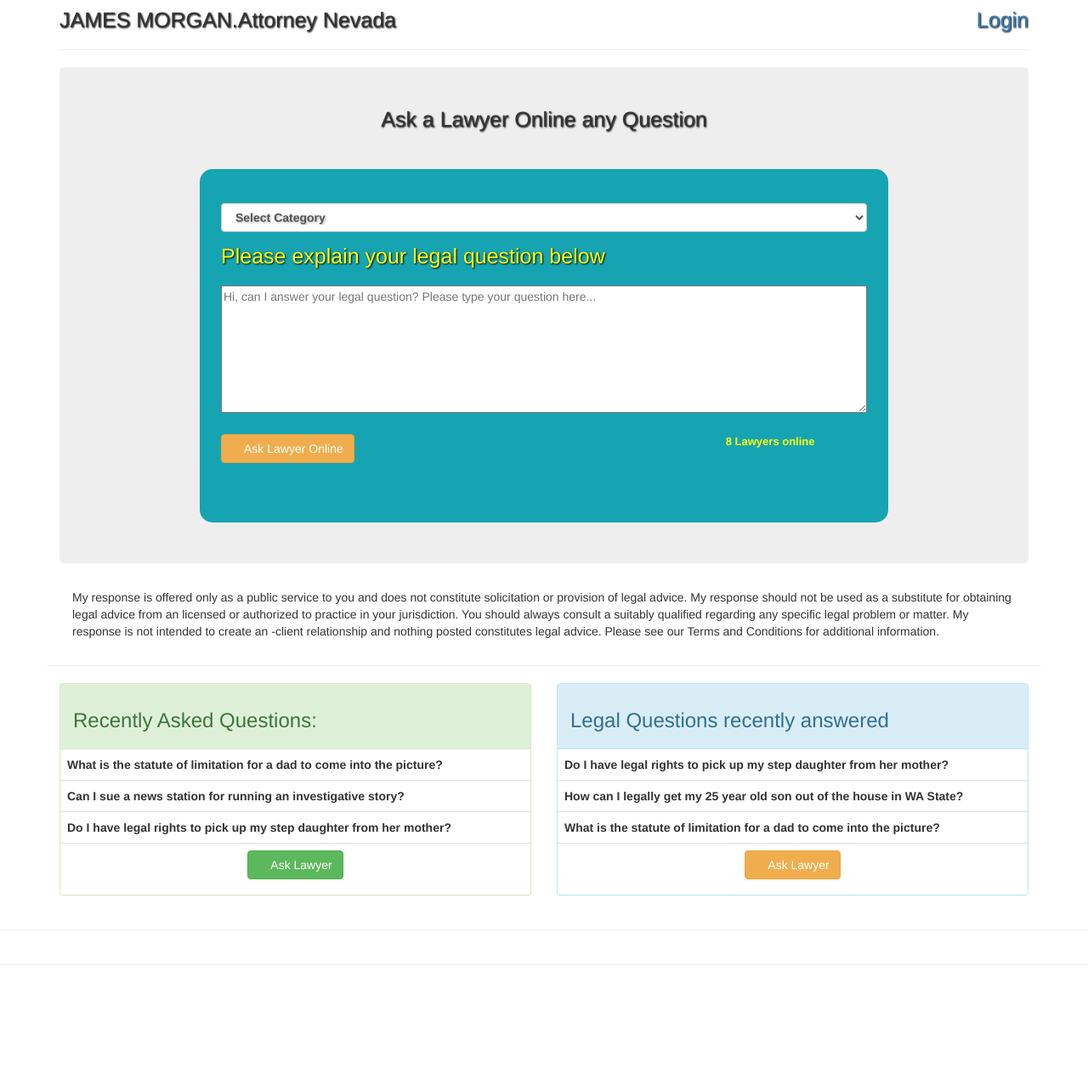
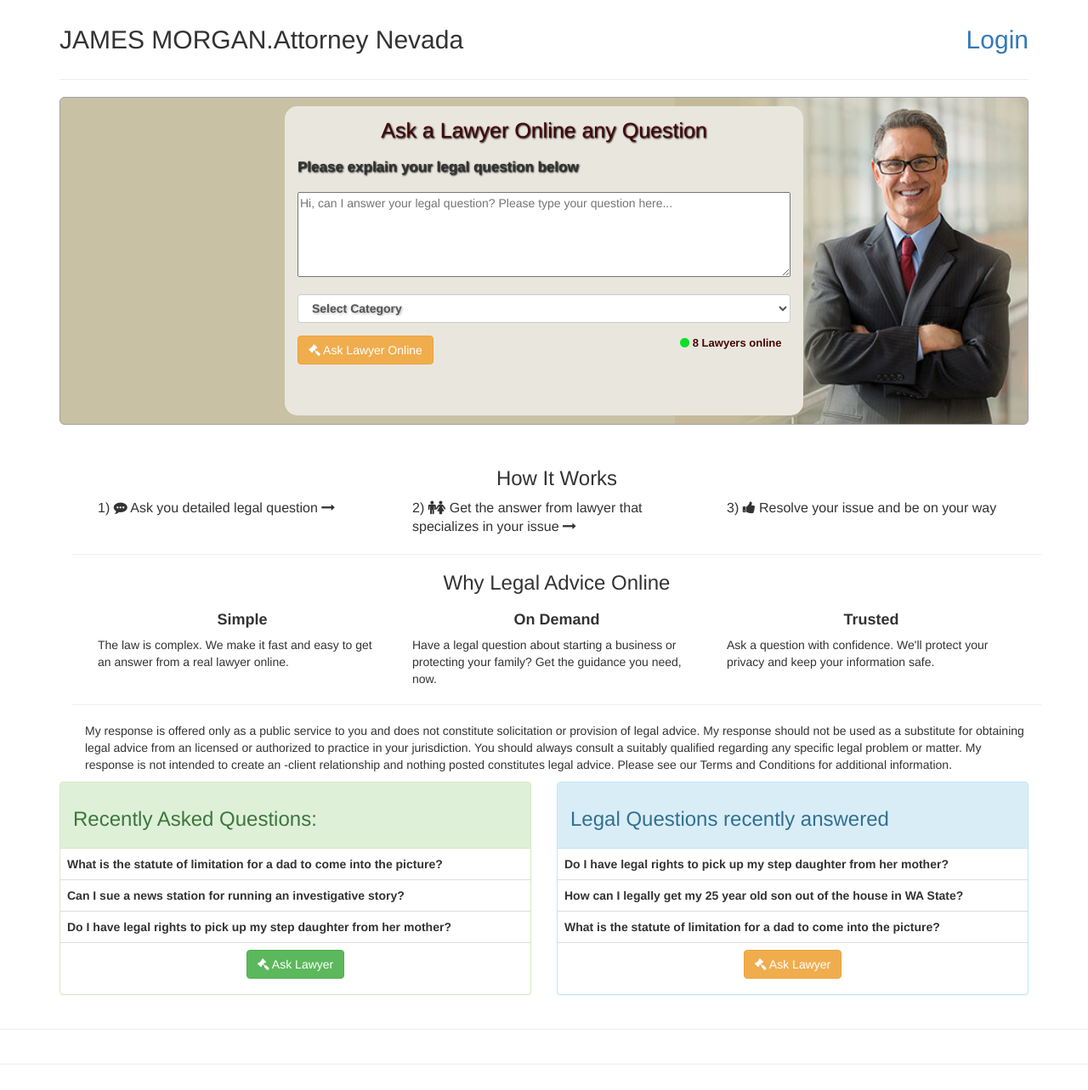
Before and after one commit to Greg0312/JMA-SPLIT, a PHP site: page /JM-test.php in a window 1280 px wide. Shown: the whole page at 85% size. Before the commit the page ends 1136 px from the top, so only its background shows below. Run offline with PHP 8.4, Linux system fonts and the light colour scheme; data that the repository does not hold is empty; some libraries are stand-ins or nearby versions; some web fonts are replaced.

Commit message:
add banners

```diff
--- a/JM-test.php
+++ b/JM-test.php
@@ -24,7 +24,7 @@ $blinkspeed=1000;
 <!-- <link rel="stylesheet" href="css/bootstrap.min.css"> -->
 <link href="css/bootstrap-3.3.4.css" rel="stylesheet" type="text/css">
 <link rel="stylesheet" href="css/font-awesome.css">
-
+<link rel="stylesheet" href="https://maxcdn.bootstrapcdn.com/font-awesome/4.5.0/css/font-awesome.min.css">
 <!-- HTML5 shim and Respond.js for IE8 support of HTML5 elements and media queries -->
 <!-- WARNING: Respond.js doesn't work if you view the page via file:// -->
 <!--[if lt IE 9]>
@@ -32,28 +32,28 @@ $blinkspeed=1000;
       <script src="https://oss.maxcdn.com/respond/1.4.2/respond.min.js"></script>
     <![endif]-->
 <style>
-	.blink_txt{ color:#FFFF0F; font-size:13px; font-weight:600; float: right; width:180px}
-	.blink_txt .glyphicon{ color:#0edf2b; display:inline-block;}
+	.blink_txt{ color:#450506; font-size:13px; font-weight:600; float: right; width:130px}
+	.blink_txt .fa{ color:#0edf2b; display:inline-block;}
 	#tits h1{ margin:0; padding:0; font-size:50px; font-weight:700; text-shadow:1px 1px 2px #000000; line-height:35px; margin-bottom:10px;}
 	#tits h2{ margin:0; padding:0; font-size:25px; font-weight:400; text-shadow:1px 1px 2px #000000}
 	#tits h3{ margin:0; padding:0; font-size:17px; font-weight:600; text-shadow:1px 1px 2px #000000; margin-top:20px;}
 	#tits h3 span{font-size:20px; font-weight:600; text-shadow:1px 1px 2px #000000; margin-top:20px;}
 	#tits1 {border: 2px solid #a1a1a1; padding: 10px; background: #dddddd;border-radius: 25px;}
-	#tits li{color: #CCCB0E; font-weight:bold; background-color:#BDA0CB;}
-
+	#tits li{color: #45464b; font-weight:bold; background-color:#BDA0CB;}
+	#tits {border: 1px solid #a1a1a1; padding: 10px; background: #c8c1a4; background-image:url(img/doc_bkg.jpg); background-position:right; background-repeat:no-repeat; background-size: contain; }
 	select {
 	font-size:18px; font-weight:bold; text-shadow:#A6A6A6 1px 1px 3px; background-color:#F8E004;
 	}
-	#matter{max-width:780px; max-height:300px; width:100%; height:150px; margin-right:10px; margin-left:0px;}
+	#matter{max-width:780px; max-height:100px; width:100%; height:100px; margin-right:10px; margin-left:0px;}
 	.cntnrbg{background-color:#452f6b; max-width:810px; width:100%; border-radius:15px; padding:25px;}
-	.h2color{color:#FFFF0F; padding-top:20px;}
-
+	.h2color{color:#45464b; padding-top:18px;}
+	.text-center{color: #450506}
 </style>
 </head>
 <body>
 <header>
 <div class="container">
-<div class="row" id="tits">
+<div class="row">
 <p>
 <div class="col-xs-12 col-sm-6 col-lg-8" >
 
@@ -75,12 +75,17 @@ $blinkspeed=1000;
   <div class="row">
     <div class="col-lg-12" >
       <div class="jumbotron"  id="tits" >
-        <h2 class="text-center">Ask a Lawyer Online any Question</h2>
-        <p>&nbsp;</p>
 
-        <div class="container" style="background-color:#17a4b2; max-width:810px; width:100%; border-radius:15px; padding:25px">
 
+        <div class="container" style="background-color:#e9e7dd; max-width:610px; width:100%; border-radius:15px; padding:15px;">
+          <h2 class="text-center">Ask a Lawyer Online any Question</h2>
         <form action="<?=$funnel_link?>" method="post" name="name="frmCompleteOrder"" >
+
+
+
+
+ <h3>Please explain your legal question below</h3><br>
+<textarea name="matter" id="matter" required placeholder="Hi, can I answer your legal question? Please type your question here..." ></textarea>
 
 <div class="form-group">
       <p></p>
@@ -101,17 +106,55 @@ $blinkspeed=1000;
 
     </div>
 
-
- <h2 class="h2color">Please explain your legal question below</h2><br>
-<textarea name="matter" id="matter" required placeholder="Hi, can I answer your legal question? Please type your question here..." ></textarea><br><br>
-<div class="blink_txt"><span class="glyphicon glyphicon-play-circle" aria-hidden="true"></span> <span id="blnktextonline" style="display: none;color:#FFFF0F;">8 Lawyers online</span></div>
-<button class="btn btn-warning"><span class="glyphicon glyphicon-user" aria-hidden="true"></span> Ask Lawyer Online</button>
+<div class="blink_txt"><i class="fa fa-circle"></i> <span id="blnktextonline" style="display:none;">8 Lawyers online</span></div>
+<button class="btn btn-warning"><i class="fa fa-gavel"></i> Ask Lawyer Online</button>
 <p>&nbsp;</p>
 
 </div>
 </div>
     </div>
   </div>
+  <div class="container">
+   <h3 align="center">How It Works</h3>
+  <div class="col-lg-12 col-md-12 col-sm-12 no_pad" style="font-size:16px;">
+ <div class="col-xs-6 col-sm-4">
+ 1) <i class="fa fa-commenting"></i> Ask you detailed legal question <i class="fa fa-long-arrow-right"></i>
+ </div>
+  <div class="col-xs-6 col-sm-4">
+ 2) <i class="fa fa-male"></i><i class="fa fa-female"></i> Get the answer from lawyer that specializes in your issue <i class="fa fa-long-arrow-right"></i>
+ </div>
+ <div class="col-xs-6 col-sm-4 ">
+ 3) <i class="fa fa-thumbs-up"></i> Resolve your issue and be on your way
+ </div>
+  </div>
+  <div class="clearfix"></div>
+  <hr>
+
+  <h3 align="center
+   ">Why Legal Advice Online</h3>
+  <div class="col-lg-12 col-md-12 col-sm-12 no_pad">
+ <div class="col-xs-6 col-sm-4">
+
+<h4 align="center"><strong>Simple</strong></h4>
+The law is complex. We make it fast and easy to get an answer from a real lawyer online.
+
+ </div>
+  <div class="col-xs-6 col-sm-4">
+
+<h4 align="center"><strong>On Demand</strong></h4>
+Have a legal question about starting a business or protecting your family? Get the guidance you need, now.
+
+ </div>
+ <div class="col-xs-6 col-sm-4 ">
+
+<h4 align="center"><strong>Trusted</strong></h4>
+Ask a question with confidence. We'll protect your privacy and keep your information safe.
+
+ </div>
+  </div>
+  <div class="clearfix"></div>
+  <hr>
+  <div class="clearfix"></div>
   <div class="col-lg-12 col-md-12 col-sm-12 no_pad">
         <p class="disclaimer">My response is offered only as a public service to you and does not constitute solicitation or provision of legal advice. My response should not be used as a substitute for
 obtaining legal advice from an <?//=$_SESSION["site_word"]?> licensed or authorized to practice in your jurisdiction. You should always consult a suitably qualified <?//=$_SESSION["site_word"]?> regarding any
@@ -119,10 +162,11 @@ specific legal problem or matter. My response is not intended to create an <?//=
 and Conditions for additional information.</p>
         </div>
 </div>
+</div>
 <div class="container">
   <div class="row">
 
-    <hr>
+
     <div class="col-xs-6">
       <div class="panel panel-default panel-success">
 
@@ -143,7 +187,7 @@ and Conditions for additional information.</p>
               <th scope="row">Do I have legal rights to pick up my step daughter from her mother?</th>
             </tr>
             <tr>
-              <th scope="row"><p class="text-center"><button class="btn-success btn"><span class="glyphicon glyphicon-user" aria-hidden="true"></span> Ask Lawyer</button></p></th>
+              <th scope="row"><p class="text-center"><button class="btn-success btn"><i class="fa fa-gavel"></i> Ask Lawyer</button></p></th>
             </tr>
           </tbody>
         </table>
@@ -171,7 +215,7 @@ and Conditions for additional information.</p>
               <th scope="row">What is the statute of limitation for a dad to come into the picture?</th>
             </tr>
             <tr>
-              <th scope="row"><p class="text-center"><button href="" class="btn-warning btn"><span class="glyphicon glyphicon-user" aria-hidden="true"></span> Ask Lawyer</button></p>
+              <th scope="row"><p class="text-center"><button href="" class="btn-warning btn"><i class="fa fa-gavel"></i> Ask Lawyer</button></p>
               </th>
             </tr>
           </tbody>
```
Also changed, not shown: img/big_banner.jpg (added), img/doc_bkg.jpg, img/icons_HowItWorks.png (added).
